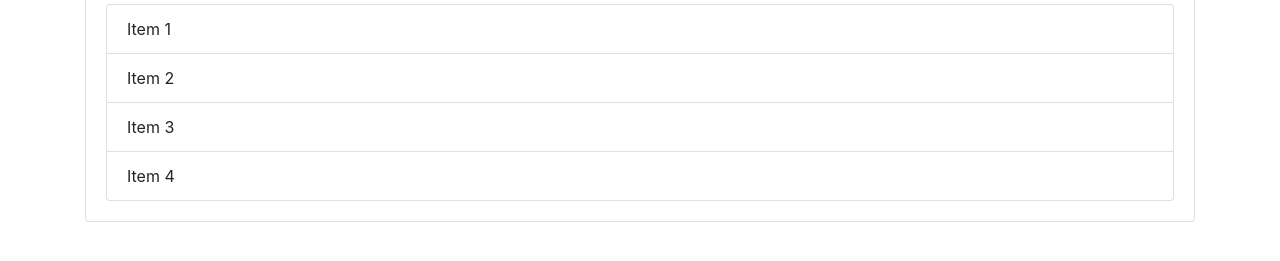
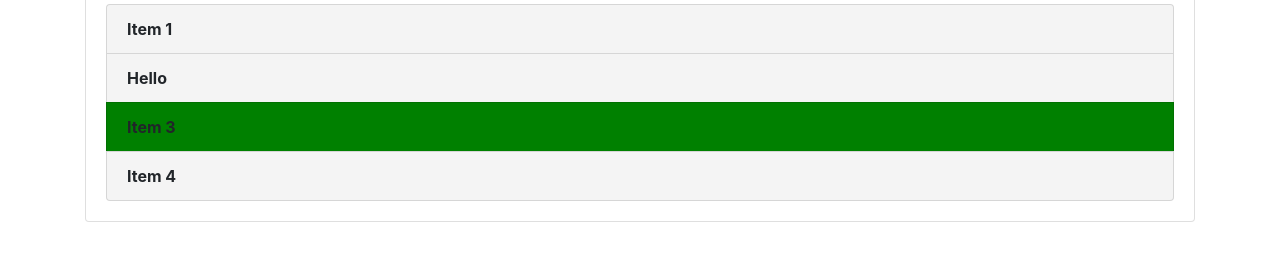
Before and after one commit to shilpadey/GITtutorial, a plain HTML site: page index.html in a window 1280 px wide. Shown: the part 273-534 px from the top of the page. Drawn offline with nearby package versions, Linux system fonts and the light colour scheme.

Commit message:
added colors

```diff
--- a/additemsgit.js
+++ b/additemsgit.js
@@ -34,3 +34,13 @@
 var items = document.getElementsByClassName('list-group-item');
 console.log(items);
 console.log(items[1]);
+items[1].textContent = 'Hello';
+items[1].style.fontWeight = 'bold';
+items[1].style.backgroundColor = 'yellow';
+
+for(let i = 0; i < items.length; i++) {
+  items[i].style.backgroundColor = '#f4f4f4';
+  items[i].style.fontWeight = 'bold';
+}
+
+items[2].style.backgroundColor = 'green';
--- a/index.html
+++ b/index.html
@@ -30,6 +30,6 @@
    </div>
   </div>
 
-  <script src="demo.js"></script>
+  <script src="additemsgit.js"></script>
 </body>
 </html>
```
Also changed, not shown: demo.js (added).
